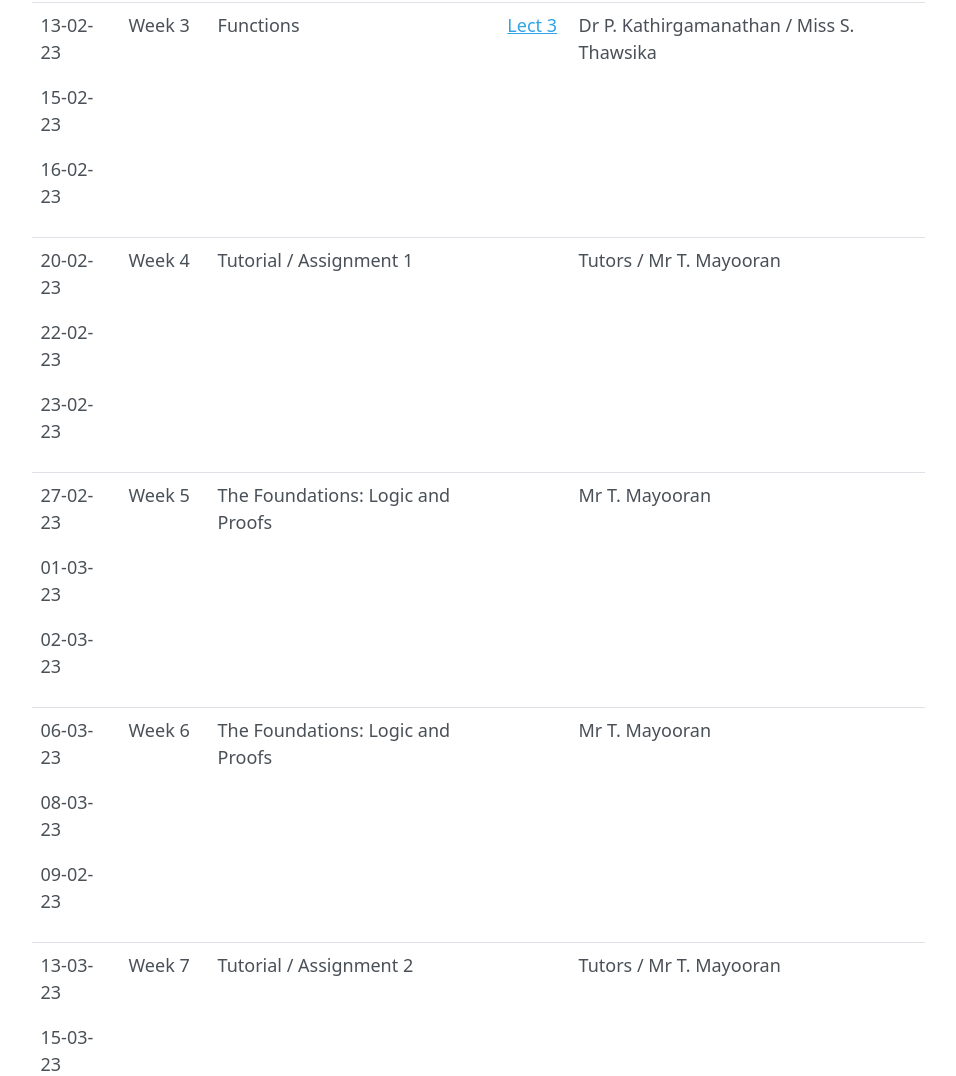
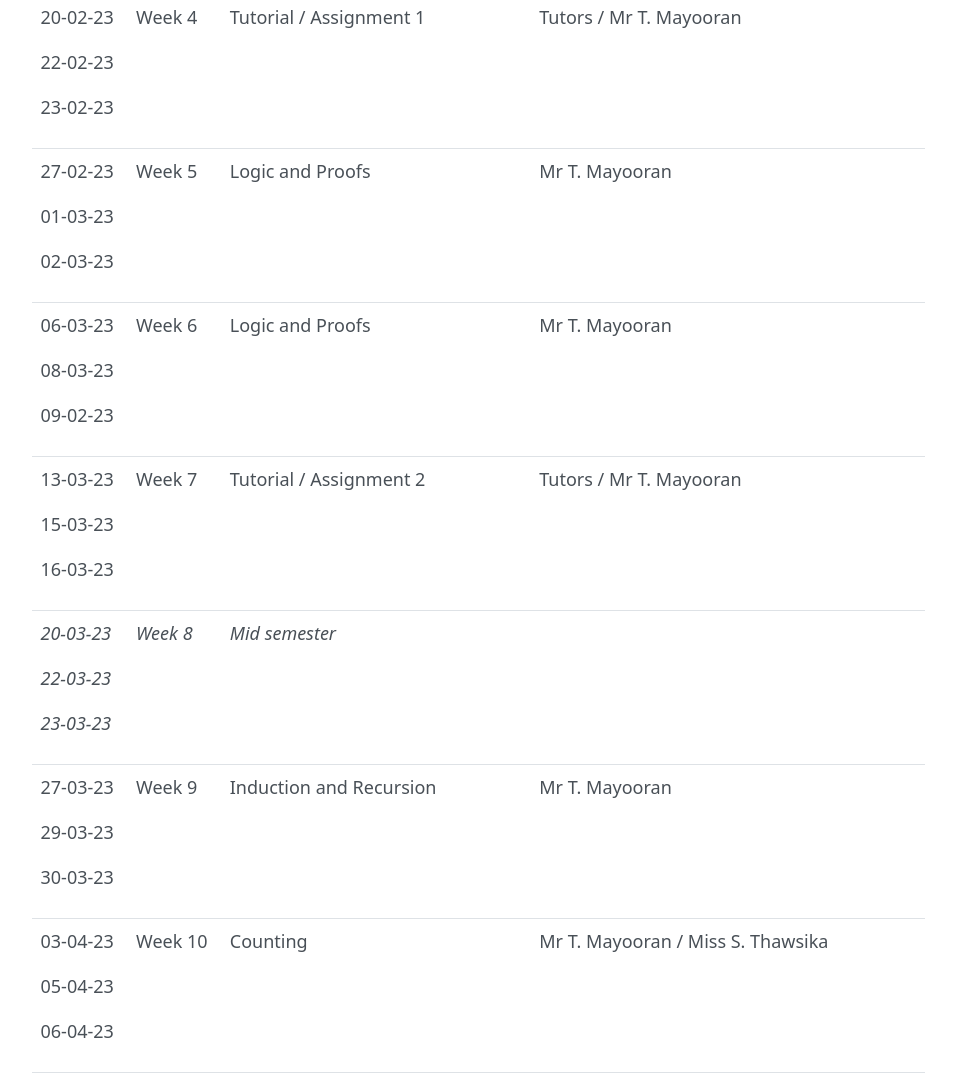
Before and after one commit to Mayooran1987/MC4010, a plain HTML site: page docs/notes.html in a window 1280 px wide. Shown: the part 757-1833 px from the top of the page, without its empty margins (41-997 px from the left). Drawn offline with Linux system fonts and the light colour scheme.

Commit message:
Update notes.html

```diff
--- a/docs/notes.html
+++ b/docs/notes.html
@@ -211,7 +211,7 @@ ul.task-list li input[type="checkbox"] {
 <p>01-03-23</p>
 <p>02-03-23</p></td>
 <td>Week 5</td>
-<td>The Foundations: Logic and Proofs</td>
+<td>Logic and Proofs</td>
 <td></td>
 <td>Mr T. Mayooran</td>
 </tr>
@@ -220,7 +220,7 @@ ul.task-list li input[type="checkbox"] {
 <p>08-03-23</p>
 <p>09-02-23</p></td>
 <td>Week 6</td>
-<td>The Foundations: Logic and Proofs</td>
+<td>Logic and Proofs</td>
 <td></td>
 <td>Mr T. Mayooran</td>
 </tr>
```
